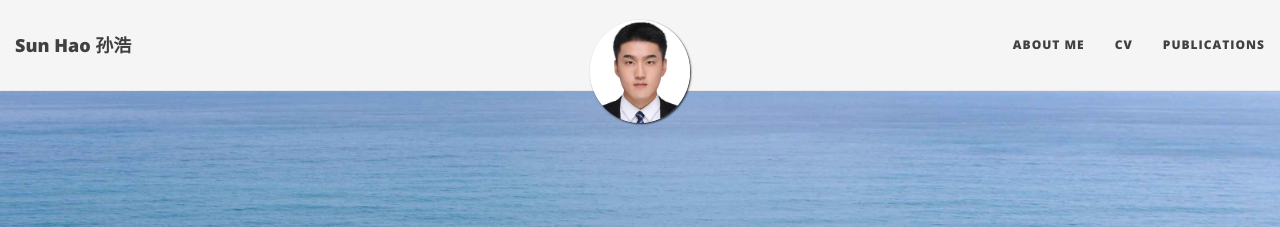
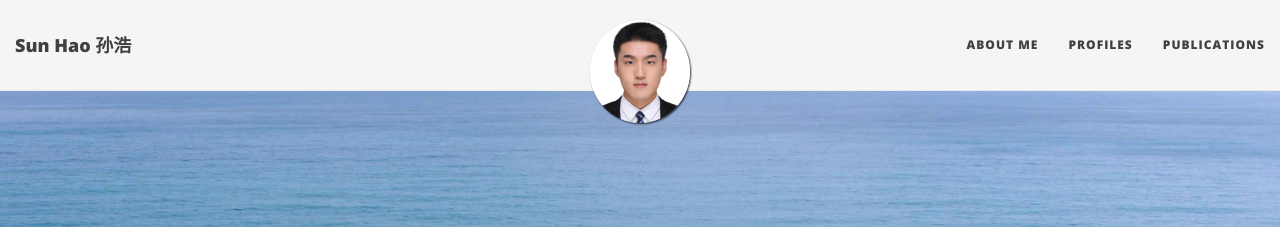
Before and after one commit to sunhaopku/sunhaopku.github.io, a Jekyll site: the page built from index.md, in a window 1280 px wide. Shown: the top 227 px of the page. Built offline with Jekyll 4.4.1, drawn with Linux system fonts in a browser that asks for light colours; nearby versions of some CDN libraries.

Commit message:
Update _config.yml

```diff
--- a/_config.yml
+++ b/_config.yml
@@ -25,7 +25,7 @@ description: PhD Candidate @ Peking University
 # List of links in the navigation bar
 navbar-links:
   About Me: "aboutme"
-  CV: "cv"
+  Profiles: "Profiles"
   Publications: "publications"
 
 # Image to show in the navigation bar - image must be a square (width = height)
```
